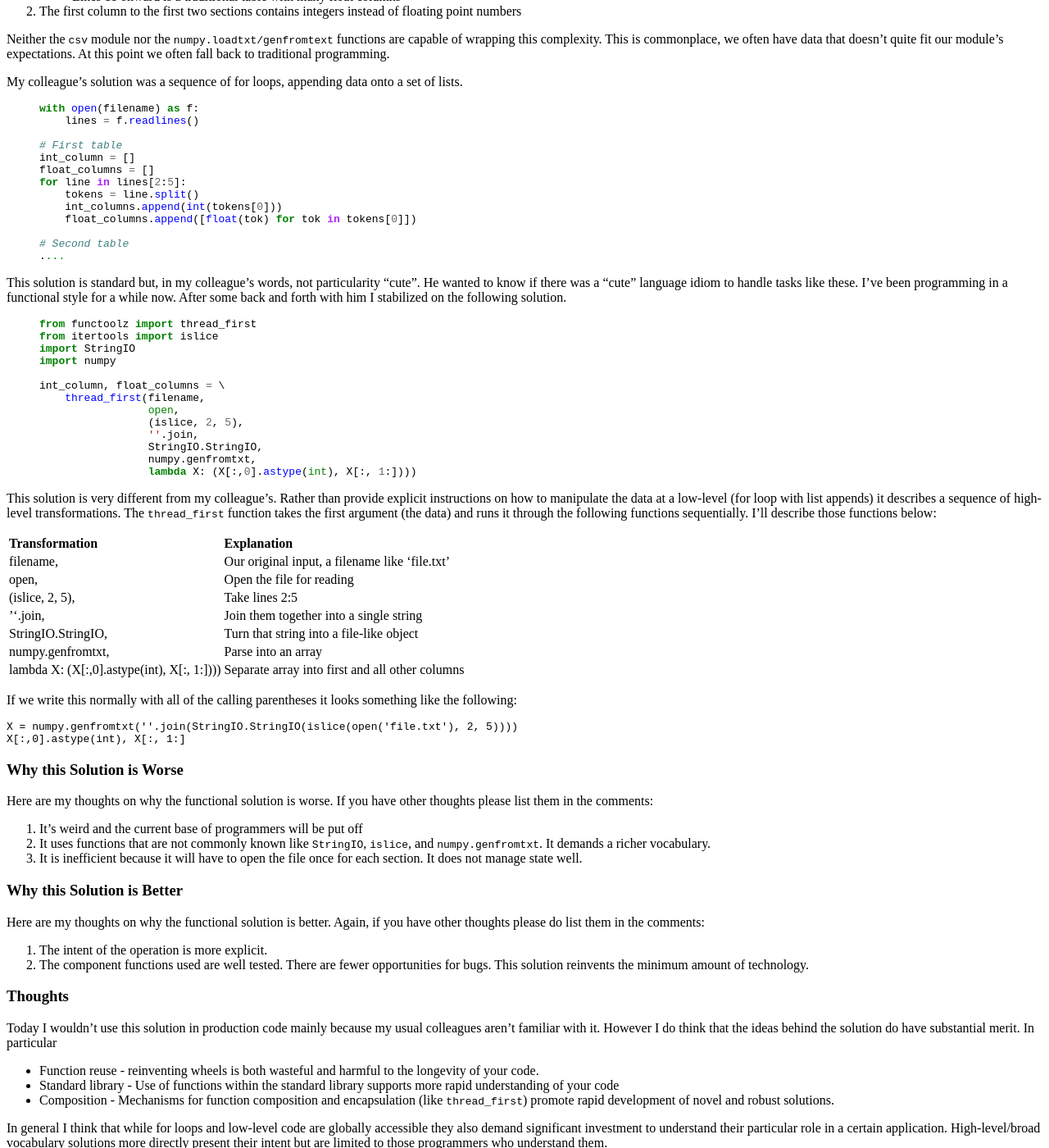
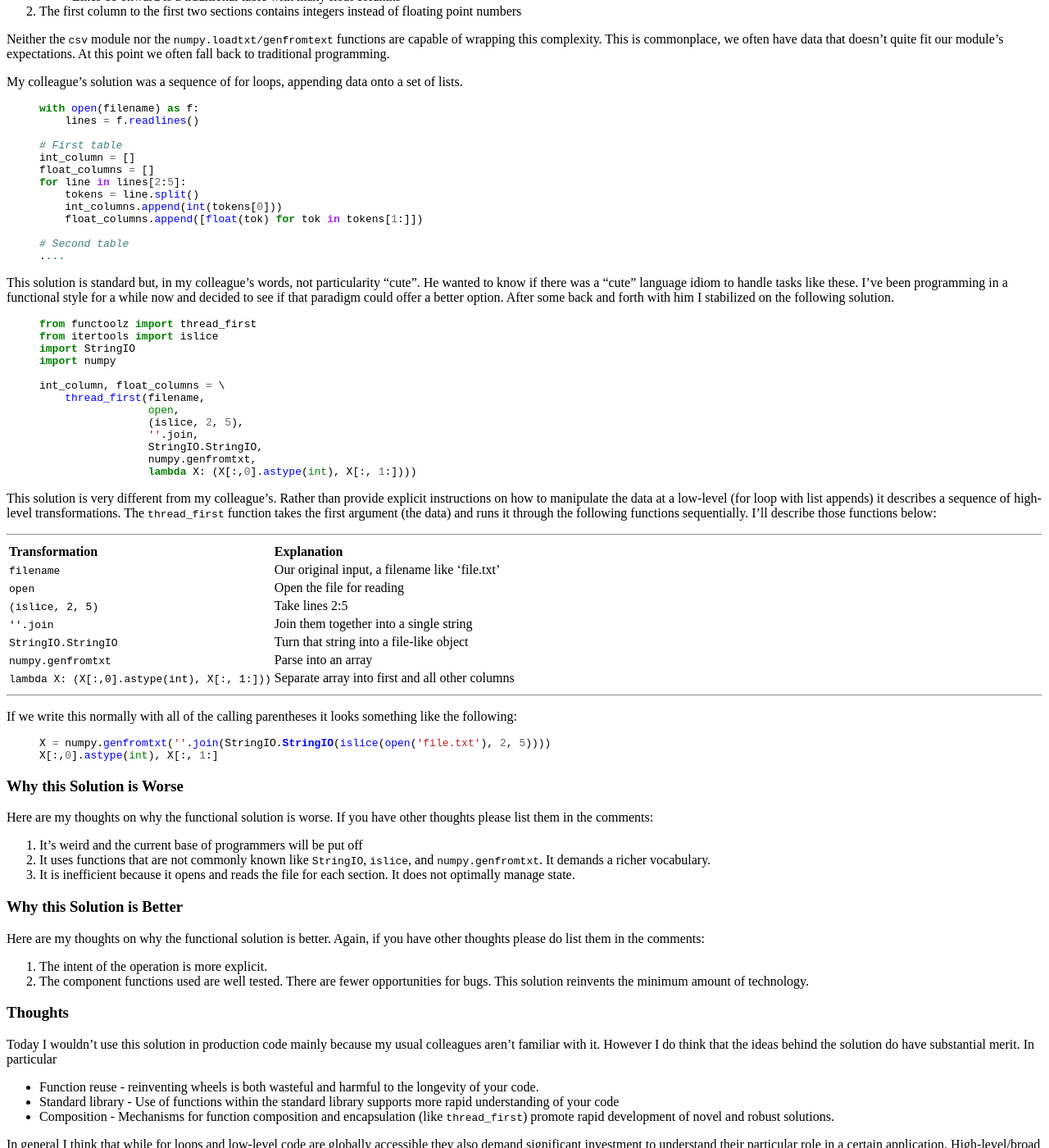
Before and after one commit to besyskymnbk/blog, a Jekyll site: the page built from _posts/work/2013-08-28-Thread-First.md, in a window 1280 px wide and 1400 px high, scrolled down 618 px. Shown: the whole window at 82% size. Built offline with Jekyll 4.4.1, drawn with Linux system fonts in a browser that asks for light colours; comment, search, counter and statistics services are not loaded.

Commit message:
some small edits to thread-first

```diff
--- a/_posts/work/2013-08-28-Thread-First.md
+++ b/_posts/work/2013-08-28-Thread-First.md
@@ -53,13 +53,13 @@ float_columns = []
 for line in lines[2:5]:
     tokens = line.split()
     int_columns.append(int(tokens[0]))
-    float_columns.append([float(tok) for tok in tokens[0]])
+    float_columns.append([float(tok) for tok in tokens[1:]])
 
 # Second table
 ....
 {% endhighlight %}
 
-This solution is standard but, in my colleague's words, not particularity "cute".  He wanted to know if there was a "cute" language idiom to handle tasks like these.  I've been programming in a functional style for a while now.  After some back and forth with him I stabilized on the following solution.
+This solution is standard but, in my colleague's words, not particularity "cute".  He wanted to know if there was a "cute" language idiom to handle tasks like these.  I've been programming in a functional style for a while now and decided to see if that paradigm could offer a better option.  After some back and forth with him I stabilized on the following solution.
 
 
 {% highlight python %}
@@ -80,21 +80,26 @@ int_column, float_columns = \
 
 This solution is very different from my colleague's.  Rather than provide explicit instructions on how to manipulate the data at a low-level (for loop with list appends) it describes a sequence of high-level transformations.  The `thread_first` function takes the first argument (the data) and runs it through the following functions sequentially.  I'll describe those functions below:
 
+<hr>
 
-| Transformation                                    | Explanation                                         |
-|:--------------------------------------------------|:----------------------------------------------------|
-| filename,                                         | Our original input, a filename like 'file.txt'      |
-| open,                                             | Open the file for reading                           |
-| (islice, 2, 5),                                   | Take lines 2:5                                      |
-| ''.join,                                          | Join them together into a single string             |
-| StringIO.StringIO,                                | Turn that string into a file-like object            |
-| numpy.genfromtxt,                                 | Parse into an array                                 |
-| lambda X: (X[:,0].astype(int), X[:, 1:])))        | Separate array into first and all other columns     |
+| Transformation                                      | Explanation                                         |
+|:----------------------------------------------------|:----------------------------------------------------|
+| `filename`                                          | Our original input, a filename like 'file.txt'      |
+| `open`                                              | Open the file for reading                           |
+| `(islice, 2, 5)`                                    | Take lines 2:5                                      |
+| `''.join`                                           | Join them together into a single string             |
+| `StringIO.StringIO`                                 | Turn that string into a file-like object            |
+| `numpy.genfromtxt`                                  | Parse into an array                                 |
+| `lambda X: (X[:,0].astype(int), X[:, 1:]))`         | Separate array into first and all other columns     |
+
+<hr>
 
 If we write this normally with all of the calling parentheses it looks something like the following:
 
-    X = numpy.genfromtxt(''.join(StringIO.StringIO(islice(open('file.txt'), 2, 5))))
-    X[:,0].astype(int), X[:, 1:]
+{% highlight python %}
+X = numpy.genfromtxt(''.join(StringIO.StringIO(islice(open('file.txt'), 2, 5))))
+X[:,0].astype(int), X[:, 1:]
+{% endhighlight %}
 
 
 ### Why this Solution is Worse
@@ -103,7 +108,7 @@ Here are my thoughts on why the functional solution is worse.  If you have other
 
 1.  It's weird and the current base of programmers will be put off
 2.  It uses functions that are not commonly known like `StringIO`, `islice`, and `numpy.genfromtxt`.  It demands a richer vocabulary.
-3.  It is inefficient because it will have to open the file once for each section.  It does not manage state well.
+3.  It is inefficient because it opens and reads the file for each section.  It does not optimally manage state.
 
 
 ### Why this Solution is Better
```
